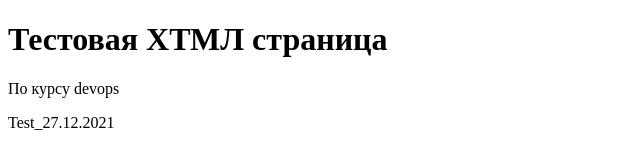
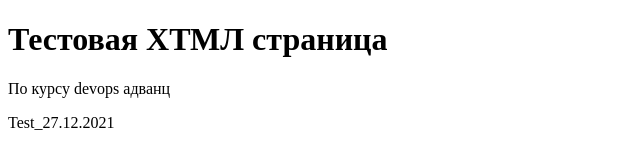
Before and after one commit to devtest-112021/les-3, a plain HTML site: page index.html in a window 1280 px wide. Shown: the full height of the page, 0-640 px from the left. Drawn offline with Linux system fonts and the light colour scheme.

Commit message:
Update index.html

```diff
--- a/index.html
+++ b/index.html
@@ -7,7 +7,7 @@
  <body>
   <h1>Тестовая ХТМЛ страница</h1>
   <!-- Комментарий -->
-  <p>По курсу devops </p>
+  <p>По курсу devops адванц</p>
   <p>Test_27.12.2021</p>
  </body>
 </html>
```
